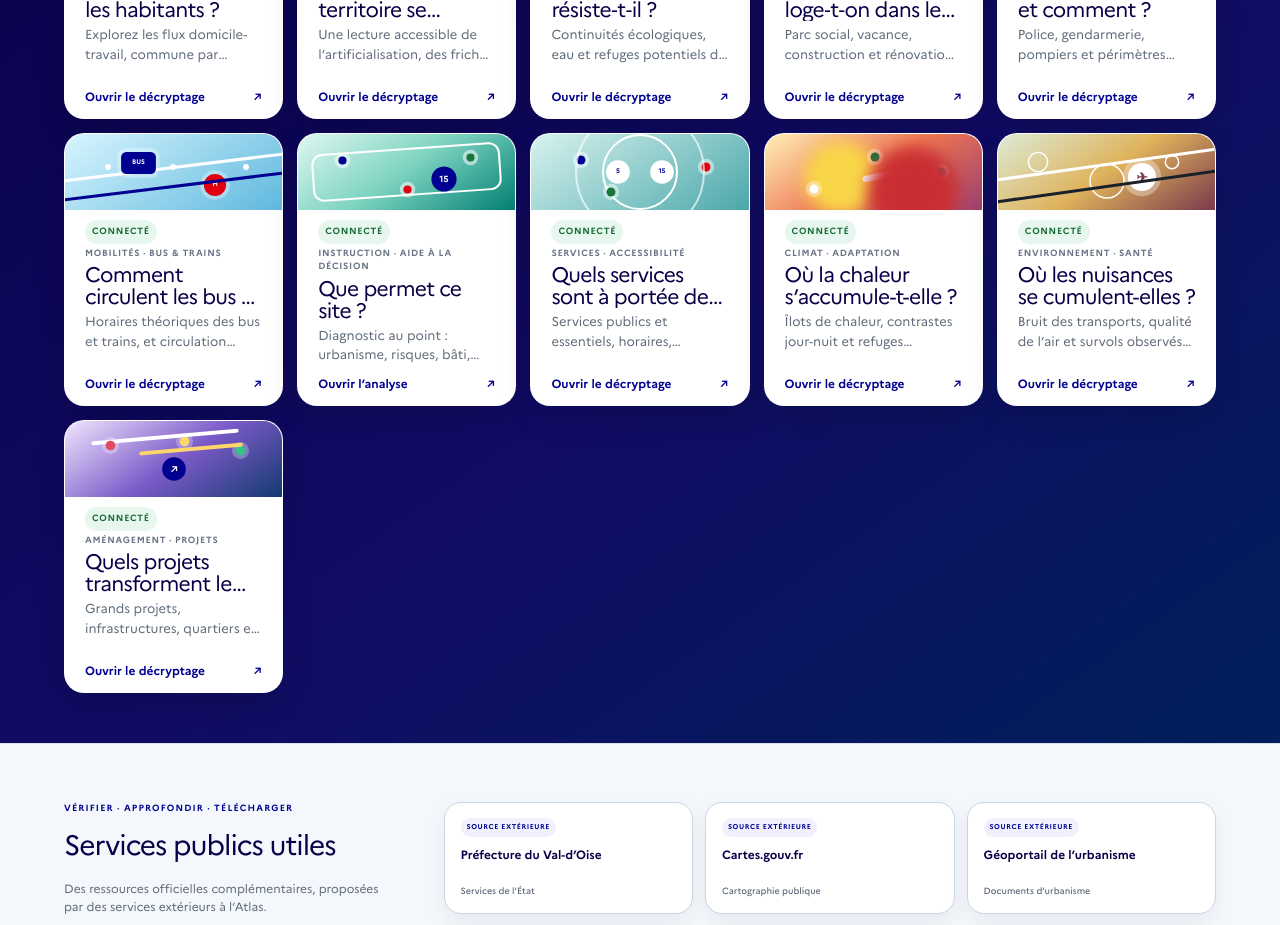
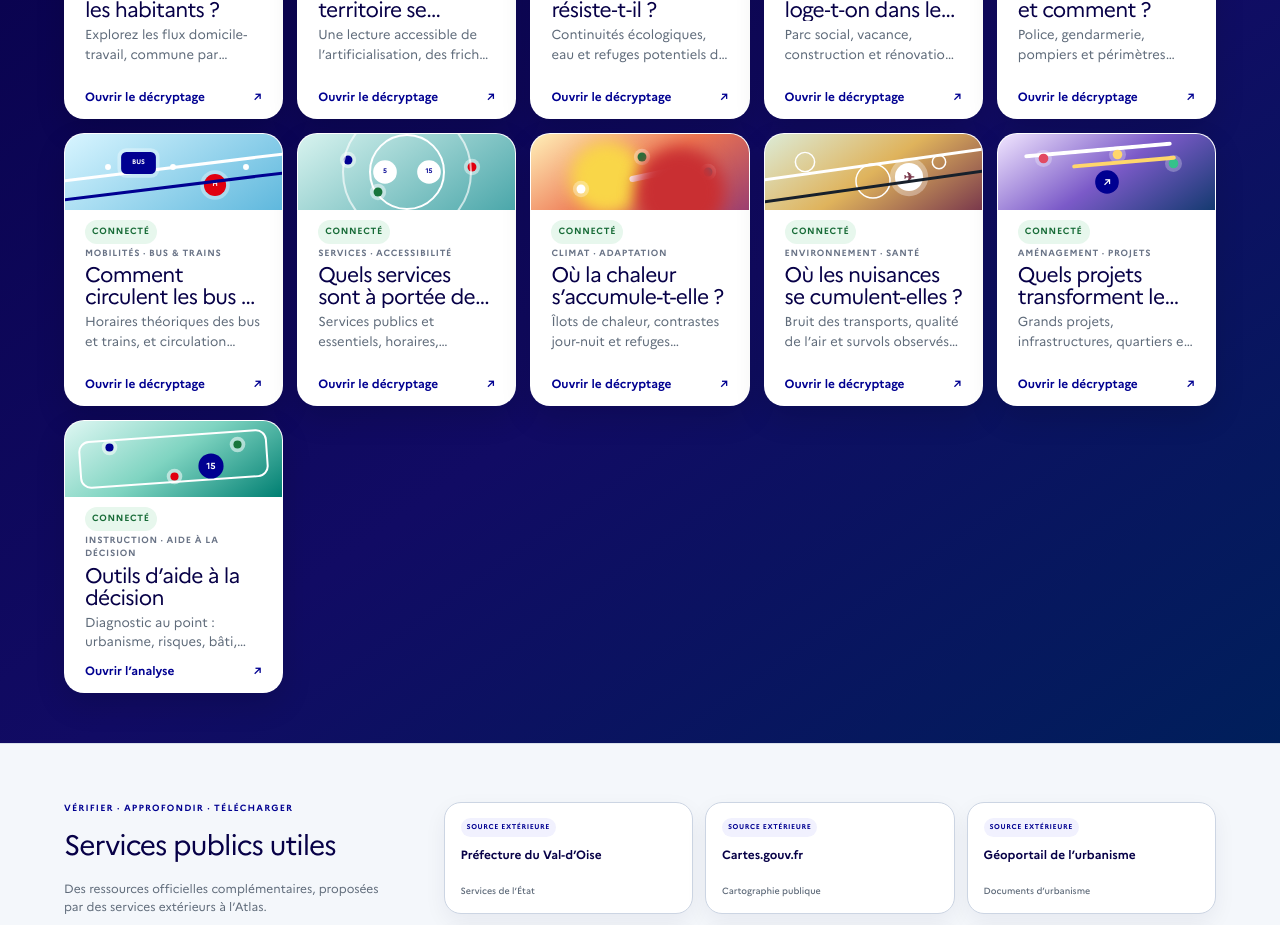
Before and after one commit to DDT95/atlas-territorial-95, a Next.js app: page / in a window 1280 px wide. Shown: the part 1940-2865 px from the top of the page. Built offline with nearby package versions, Linux system fonts and the light colour scheme; no server answers.

Commit message:
Repositionner et renommer la carte d'aide à la décision

```diff
--- a/app/page.tsx
+++ b/app/page.tsx
@@ -386,10 +386,42 @@ export default function Home() {
           />
           <div className="map-caption">
             <span className="map-caption-links">
-              <a className="map-3d-link" href="https://ddt95.github.io/VO-Insee/" target="_blank" rel="noreferrer">Portrait Insee <small>👁</small><b aria-hidden="true">↗</b></a>
-              <a className="map-3d-link" href="https://ddt95.github.io/pulse95/" target="_blank" rel="noreferrer">Carte de pression environnementale <small>en direct</small><b aria-hidden="true">↗</b></a>
-              <a className="map-3d-link" href="https://ddt95.github.io/Vo-3D/" target="_blank" rel="noreferrer">Explorer en 3D <small>bêta</small><b aria-hidden="true">↗</b></a>
-              <a className="map-3d-link" href="https://ddt95.github.io/inspiration-valdoise-95/" target="_blank" rel="noreferrer">Inspiration val-d’oisienne <small>🎨</small><b aria-hidden="true">↗</b></a>
+              <a
+                className="map-3d-link"
+                href="https://ddt95.github.io/VO-Insee/"
+                target="_blank"
+                rel="noreferrer"
+              >
+                Portrait Insee <small>👁</small>
+                <b aria-hidden="true">↗</b>
+              </a>
+              <a
+                className="map-3d-link"
+                href="https://ddt95.github.io/pulse95/"
+                target="_blank"
+                rel="noreferrer"
+              >
+                Carte de pression environnementale <small>en direct</small>
+                <b aria-hidden="true">↗</b>
+              </a>
+              <a
+                className="map-3d-link"
+                href="https://ddt95.github.io/Vo-3D/"
+                target="_blank"
+                rel="noreferrer"
+              >
+                Explorer en 3D <small>bêta</small>
+                <b aria-hidden="true">↗</b>
+              </a>
+              <a
+                className="map-3d-link"
+                href="https://ddt95.github.io/inspiration-valdoise-95/"
+                target="_blank"
+                rel="noreferrer"
+              >
+                Inspiration val-d’oisienne <small>🎨</small>
+                <b aria-hidden="true">↗</b>
+              </a>
             </span>
           </div>
         </div>
@@ -596,31 +628,6 @@ export default function Home() {
             </div>
           </a>
           <a
-            className="understand-card decision-story-card is-live"
-            href="https://ddt95.github.io/diagnostic-aide-decision-95/?page=decision"
-            target="_blank"
-            rel="noreferrer"
-          >
-            <div className="story-visual decision-story" aria-hidden="true">
-              <i />
-              <i />
-              <i />
-              <b>15</b>
-            </div>
-            <div className="story-copy">
-              <span className="story-status live">Connecté</span>
-              <small>Instruction · aide à la décision</small>
-              <h3>Que permet ce site&nbsp;?</h3>
-              <p>
-                Diagnostic au point : urbanisme, risques, bâti, environnement,
-                logement et accessibilité à 15 minutes.
-              </p>
-              <strong>
-                Ouvrir l’analyse <b>↗</b>
-              </strong>
-            </div>
-          </a>
-          <a
             className="understand-card access-story-card is-live"
             href="https://ddt95.github.io/acces-services95/?v=20260816-2205"
             target="_blank"
@@ -721,6 +728,31 @@ export default function Home() {
               </strong>
             </div>
           </a>
+          <a
+            className="understand-card decision-story-card is-live"
+            href="https://ddt95.github.io/diagnostic-aide-decision-95/?page=decision"
+            target="_blank"
+            rel="noreferrer"
+          >
+            <div className="story-visual decision-story" aria-hidden="true">
+              <i />
+              <i />
+              <i />
+              <b>15</b>
+            </div>
+            <div className="story-copy">
+              <span className="story-status live">Connecté</span>
+              <small>Instruction · aide à la décision</small>
+              <h3>Outils d’aide à la décision</h3>
+              <p>
+                Diagnostic au point : urbanisme, risques, bâti, environnement,
+                logement et accessibilité à 15 minutes.
+              </p>
+              <strong>
+                Ouvrir l’analyse <b>↗</b>
+              </strong>
+            </div>
+          </a>
         </div>
       </section>
 
```
